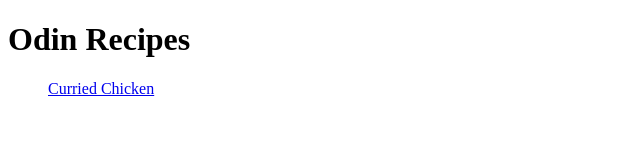
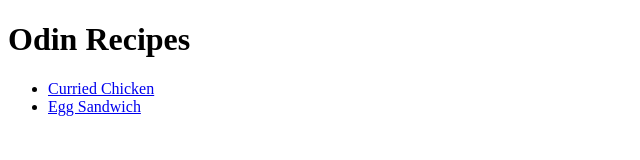
Before and after one commit to brian-w119/odin-recipes1, a plain HTML site: page index.html in a window 1280 px wide. Shown: the whole page, without its empty margins (0-640 px from the left). Drawn offline with Linux system fonts and the light colour scheme.

Commit message:
Create list of recipes

```diff
--- a/index.html
+++ b/index.html
@@ -11,10 +11,11 @@
             <body>
 
              <h1>Odin Recipes</h1>
+               <ul>
 
-             <ul>
+                  <li><a href="recipes/curried-chicken.html">Curried Chicken</a></li>
 
-             <a href="recipes/curried-chicken.html">Curried Chicken</a>
+                  <li><a href="recipes/egg-sandwich.html">Egg Sandwich</a></li>
 
 
 
```
